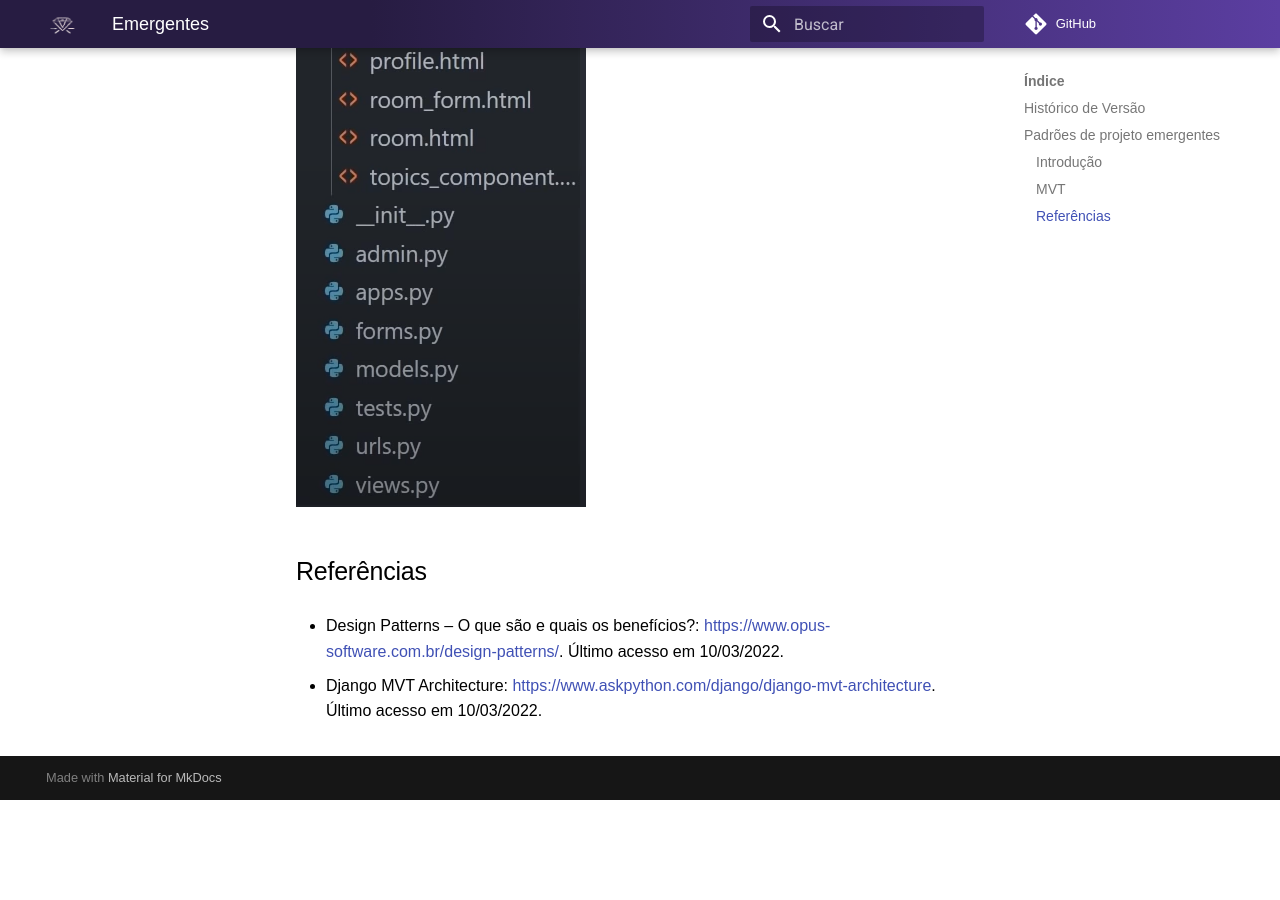
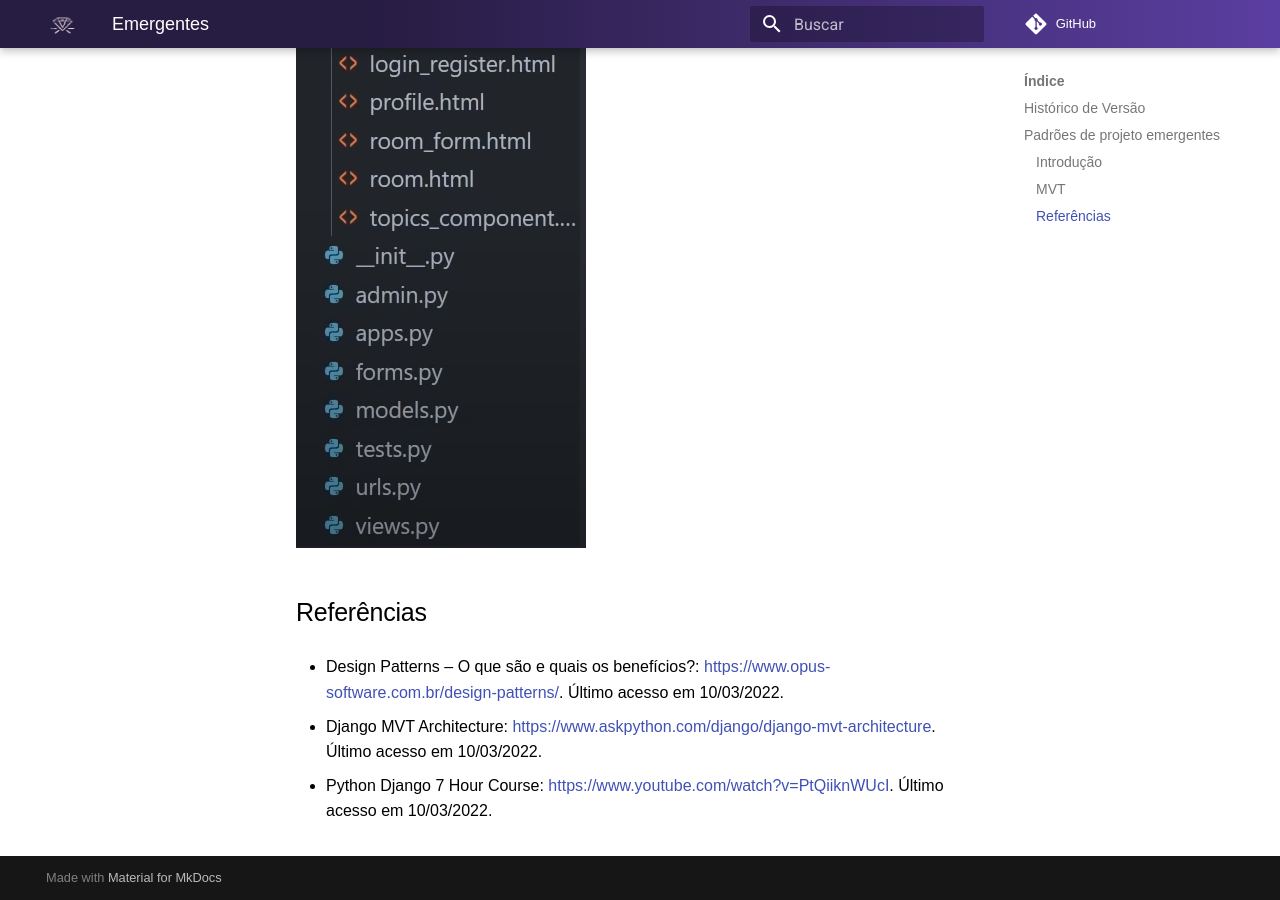
Before and after one commit to UnBArqDsw2021-2/2021.2_G7_-AluguelKitsFesta, an MkDocs documentation site: the page built from docs/padrao/emergentes.md, in a window 1280 px wide and 900 px high, scrolled down 1791 px. Built offline with MkDocs 1.6.1 and Material for MkDocs 9.7.7, drawn with Linux system fonts in a browser that asks for light colours; comment, search, counter and statistics services are not loaded; before the commit the page ends 2591 px from its top, so only the background shows below that; some of the changed text lies outside the part shown.

Commit message:
update references

```diff
--- a/docs/padrao/emergentes.md
+++ b/docs/padrao/emergentes.md
@@ -25,3 +25,5 @@
 -   Design Patterns – O que são e quais os benefícios?:  [https://www.opus-software.com.br/design-patterns/](https://www.opus-software.com.br/design-patterns/). Último acesso em 10/03/2022.
 
 - Django MVT Architecture: [https://www.askpython.com/django/django-mvt-architecture](https://www.askpython.com/django/django-mvt-architecture). Último acesso em 10/03/2022.
+
+- Python Django 7 Hour Course: [https://www.youtube.com/watch?v=PtQiiknWUcI](https://www.youtube.com/watch?v=PtQiiknWUcI). Último acesso em 10/03/2022.
```
Also changed, not shown: other parts of docs/padrao/emergentes.md (+1 -1 lines).
